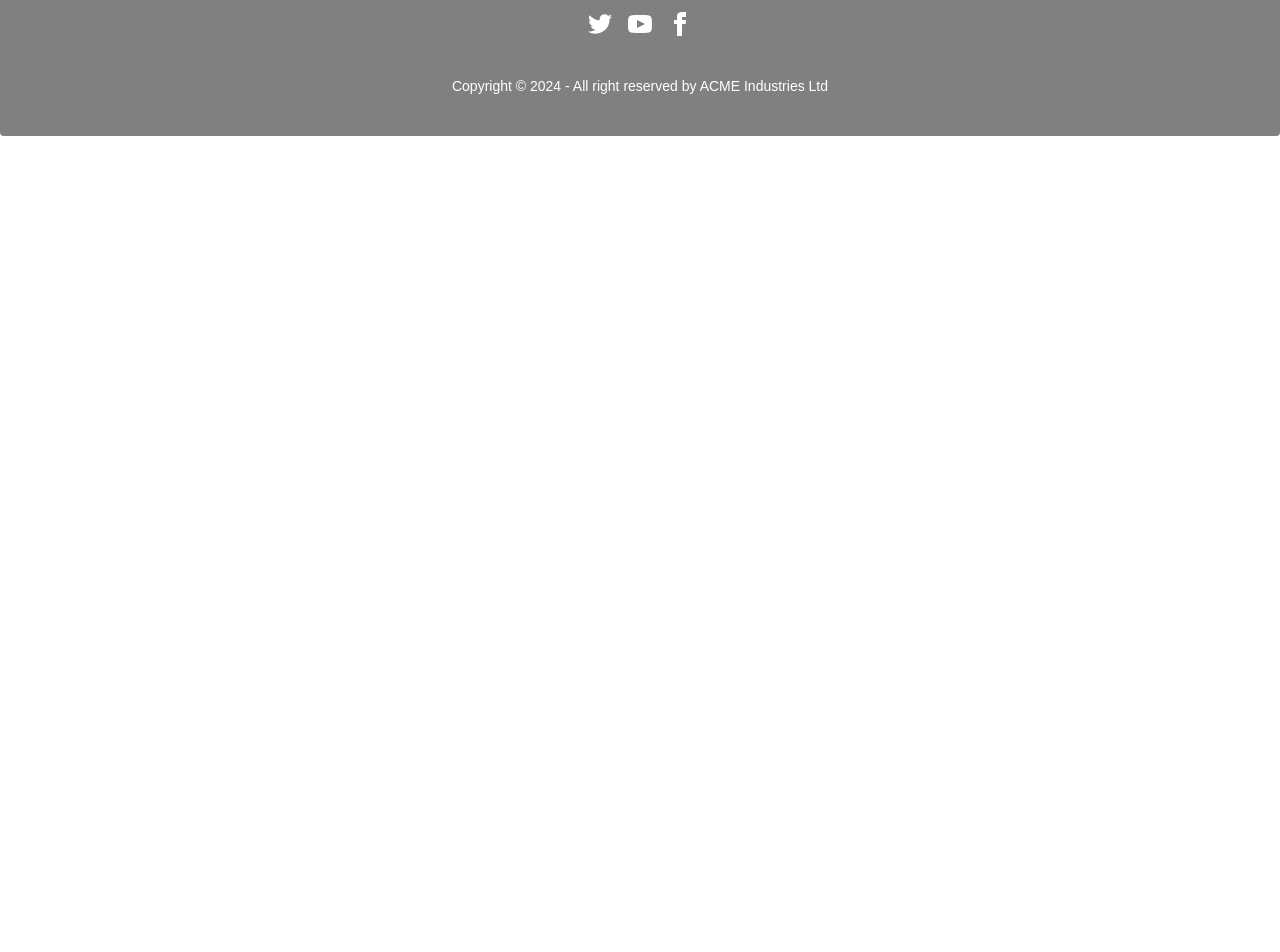
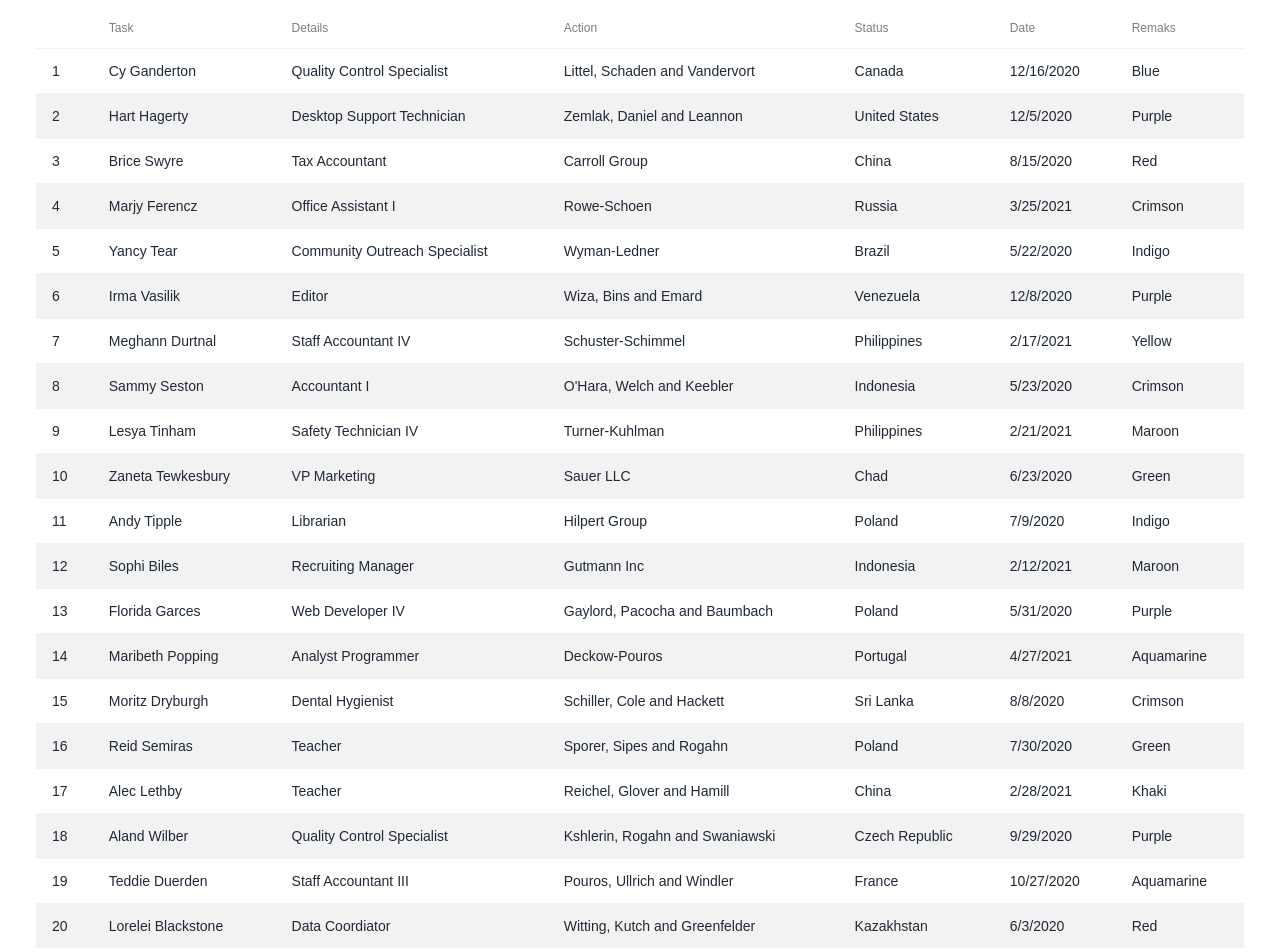
Before and after one commit to jewelhasan007/EE-work-status-server-client, a React (Vite) app: page /todo in a window 1280 px wide. Shown: the part 180-1132 px from the top of the page. Before the commit the page ends 800 px from the top, so only its background shows below. Built offline with nearby package versions, Linux system fonts and the light colour scheme; a web font is replaced by a local one.

Commit message:
todo lists table added

```diff
--- a/public/overall-category.json
+++ b/public/overall-category.json
@@ -1,7 +1,7 @@
 [
     {
         "id": 1,
-      "section": "REB, NPBS-1 & Overhead line",
+      "section": "REB & Overhead line",
       "image": "REB.png"
     },
     {
--- a/src/components/Todo.jsx
+++ b/src/components/Todo.jsx
@@ -3,8 +3,218 @@
 const Todo = () => {
     return (
         <div>
-            <h1>Todo lists</h1>
+            <h1 className='text-3xl m-4 p-4 '>Todo lists for today</h1>
+            {/* table */}
+            <div className="overflow-x-auto m-5 p-4">
+  <table className="table table-zebra">
+    <thead>
+      <tr>
+        <th></th>
+        <th>Task</th>
+        <th>Details</th>
+        <th>Action</th>
+        <th>Status</th>
+        <th>Date</th>
+        <th>Remaks</th>
+      </tr>
+    </thead>
+    <tbody>
+      <tr>
+        <th>1</th>
+        <td>Cy Ganderton</td>
+        <td>Quality Control Specialist</td>
+        <td>Littel, Schaden and Vandervort</td>
+        <td>Canada</td>
+        <td>12/16/2020</td>
+        <td>Blue</td>
+      </tr>
+      <tr>
+        <th>2</th>
+        <td>Hart Hagerty</td>
+        <td>Desktop Support Technician</td>
+        <td>Zemlak, Daniel and Leannon</td>
+        <td>United States</td>
+        <td>12/5/2020</td>
+        <td>Purple</td>
+      </tr>
+      <tr>
+        <th>3</th>
+        <td>Brice Swyre</td>
+        <td>Tax Accountant</td>
+        <td>Carroll Group</td>
+        <td>China</td>
+        <td>8/15/2020</td>
+        <td>Red</td>
+      </tr>
+      <tr>
+        <th>4</th>
+        <td>Marjy Ferencz</td>
+        <td>Office Assistant I</td>
+        <td>Rowe-Schoen</td>
+        <td>Russia</td>
+        <td>3/25/2021</td>
+        <td>Crimson</td>
+      </tr>
+      <tr>
+        <th>5</th>
+        <td>Yancy Tear</td>
+        <td>Community Outreach Specialist</td>
+        <td>Wyman-Ledner</td>
+        <td>Brazil</td>
+        <td>5/22/2020</td>
+        <td>Indigo</td>
+      </tr>
+      <tr>
+        <th>6</th>
+        <td>Irma Vasilik</td>
+        <td>Editor</td>
+        <td>Wiza, Bins and Emard</td>
+        <td>Venezuela</td>
+        <td>12/8/2020</td>
+        <td>Purple</td>
+      </tr>
+      <tr>
+        <th>7</th>
+        <td>Meghann Durtnal</td>
+        <td>Staff Accountant IV</td>
+        <td>Schuster-Schimmel</td>
+        <td>Philippines</td>
+        <td>2/17/2021</td>
+        <td>Yellow</td>
+      </tr>
+      <tr>
+        <th>8</th>
+        <td>Sammy Seston</td>
+        <td>Accountant I</td>
+        <td>O'Hara, Welch and Keebler</td>
+        <td>Indonesia</td>
+        <td>5/23/2020</td>
+        <td>Crimson</td>
+      </tr>
+      <tr>
+        <th>9</th>
+        <td>Lesya Tinham</td>
+        <td>Safety Technician IV</td>
+        <td>Turner-Kuhlman</td>
+        <td>Philippines</td>
+        <td>2/21/2021</td>
+        <td>Maroon</td>
+      </tr>
+      <tr>
+        <th>10</th>
+        <td>Zaneta Tewkesbury</td>
+        <td>VP Marketing</td>
+        <td>Sauer LLC</td>
+        <td>Chad</td>
+        <td>6/23/2020</td>
+        <td>Green</td>
+      </tr>
+      <tr>
+        <th>11</th>
+        <td>Andy Tipple</td>
+        <td>Librarian</td>
+        <td>Hilpert Group</td>
+        <td>Poland</td>
+        <td>7/9/2020</td>
+        <td>Indigo</td>
+      </tr>
+      <tr>
+        <th>12</th>
+        <td>Sophi Biles</td>
+        <td>Recruiting Manager</td>
+        <td>Gutmann Inc</td>
+        <td>Indonesia</td>
+        <td>2/12/2021</td>
+        <td>Maroon</td>
+      </tr>
+      <tr>
+        <th>13</th>
+        <td>Florida Garces</td>
+        <td>Web Developer IV</td>
+        <td>Gaylord, Pacocha and Baumbach</td>
+        <td>Poland</td>
+        <td>5/31/2020</td>
+        <td>Purple</td>
+      </tr>
+      <tr>
+        <th>14</th>
+        <td>Maribeth Popping</td>
+        <td>Analyst Programmer</td>
+        <td>Deckow-Pouros</td>
+        <td>Portugal</td>
+        <td>4/27/2021</td>
+        <td>Aquamarine</td>
+      </tr>
+      <tr>
+        <th>15</th>
+        <td>Moritz Dryburgh</td>
+        <td>Dental Hygienist</td>
+        <td>Schiller, Cole and Hackett</td>
+        <td>Sri Lanka</td>
+        <td>8/8/2020</td>
+        <td>Crimson</td>
+      </tr>
+      <tr>
+        <th>16</th>
+        <td>Reid Semiras</td>
+        <td>Teacher</td>
+        <td>Sporer, Sipes and Rogahn</td>
+        <td>Poland</td>
+        <td>7/30/2020</td>
+        <td>Green</td>
+      </tr>
+      <tr>
+        <th>17</th>
+        <td>Alec Lethby</td>
+        <td>Teacher</td>
+        <td>Reichel, Glover and Hamill</td>
+        <td>China</td>
+        <td>2/28/2021</td>
+        <td>Khaki</td>
+      </tr>
+      <tr>
+        <th>18</th>
+        <td>Aland Wilber</td>
+        <td>Quality Control Specialist</td>
+        <td>Kshlerin, Rogahn and Swaniawski</td>
+        <td>Czech Republic</td>
+        <td>9/29/2020</td>
+        <td>Purple</td>
+      </tr>
+      <tr>
+        <th>19</th>
+        <td>Teddie Duerden</td>
+        <td>Staff Accountant III</td>
+        <td>Pouros, Ullrich and Windler</td>
+        <td>France</td>
+        <td>10/27/2020</td>
+        <td>Aquamarine</td>
+      </tr>
+      <tr>
+        <th>20</th>
+        <td>Lorelei Blackstone</td>
+        <td>Data Coordiator</td>
+        <td>Witting, Kutch and Greenfelder</td>
+        <td>Kazakhstan</td>
+        <td>6/3/2020</td>
+        <td>Red</td>
+      </tr>
+    </tbody>
 
+    {/* <tfoot>
+      <tr>
+        <th></th>
+        <th>Name</th>
+        <th>Job</th>
+        <th>company</th>
+        <th>location</th>
+        <th>Last Login</th>
+        <th>Favorite Color</th>
+      </tr>
+    </tfoot> */}
+
+  </table>
+</div>
         </div>
     );
 };
```
